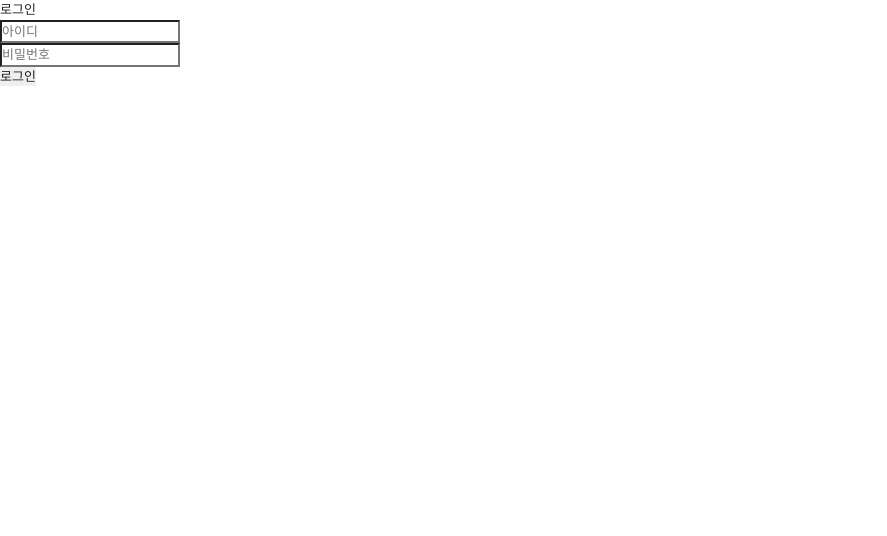
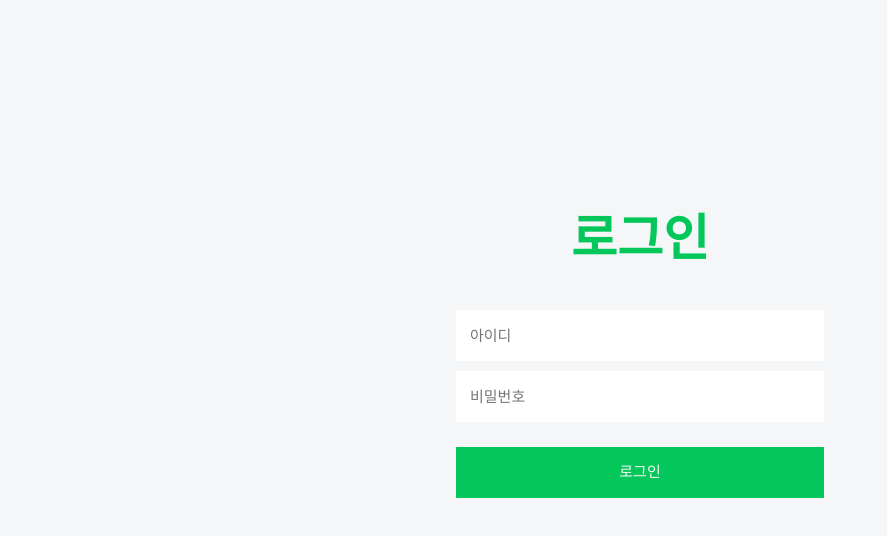
Before and after one commit to codesquad-member-2020/signup-9, a website built with webpack: page FE/html/login.html in a window 1280 px wide. Shown: the whole page, without its empty margins (0-887 px from the left). Built offline with nearby package versions, Linux system fonts and the light colour scheme.

Commit message:
[FEAT] FE-Feature-CSS-003 로그인화면 구현
- 로그인 화면 CSS 스타일 추가

```diff
--- a/FE/css/page/login.css
+++ b/FE/css/page/login.css
@@ -2,4 +2,34 @@
 
 body {
     font-family: 'Open Sans', sans-serif;
+    background: #f5f6f7;
+    padding-top: 200px;
 }
+.container{
+    width: 460px;
+    margin: auto;
+    text-align: center;
+}
+.login_title {
+    font-size: 50px;
+    color: #03c75a;
+    font-weight: bold;
+    margin-bottom: 30px;
+}
+.id,.pswd {
+    width: 80%;
+    height: 51px;
+    border: none;
+    margin: 5px;
+    padding: 10px 14px 10px 14px;
+    box-sizing: border-box;
+    font-size: 15px;
+}
+.btn_login{
+    width: 80%;
+    height: 51px;
+    background-color: #03c75a;
+    color: #f5f6f7;
+    font-size: 15px;
+    margin-top: 20px;
+}
```
